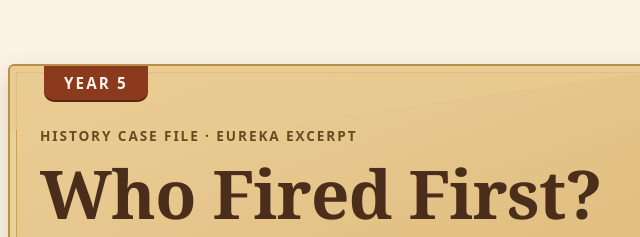
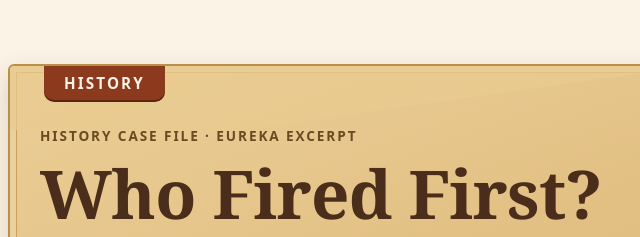
Before and after one commit to RobMac10/who-fired-first, a plain HTML site: page index.html in a window 1280 px wide. Shown: the top 237 px of the page, 178-818 px from the left. Drawn offline with Linux system fonts and the light colour scheme.

Commit message:
Remove draft labels, internal notes and student-facing year levels

```diff
--- a/index.html
+++ b/index.html
@@ -5,7 +5,7 @@
 <meta name="viewport" content="width=device-width,initial-scale=1">
 <meta name="robots" content="noindex,nofollow">
 <title>History Case File: Who Fired First? · Reopen the Record: Australian Histories</title>
-<meta name="description" content="History Case File: Who Fired First? The Eureka Stockade, 1854. Nell’s Diary, three short witnesses and a finding for Year 5. Excerpt from Reopen the Record: Australian Histories.">
+<meta name="description" content="History Case File: Who Fired First? The Eureka Stockade, 1854. Nell’s Diary, three short witnesses and a finding. Excerpt from Reopen the Record: Australian Histories.">
 <meta property="og:title" content="History Case File: Who Fired First?">
 <meta property="og:description" content="The Eureka Stockade, 1854. Read Nell’s Diary, ask three witnesses, and decide who fired first.">
 <meta property="og:image" content="assets/eureka-books-collage.png">
@@ -27,7 +27,7 @@
 
 <header class="wrap top">
   <div class="envelope">
-    <div class="folder-tab">Year 5</div>
+    <div class="folder-tab">History</div>
     <div class="string" aria-hidden="true"></div>
     <div class="ring" aria-hidden="true"></div>
     <div class="env-inner">
```
